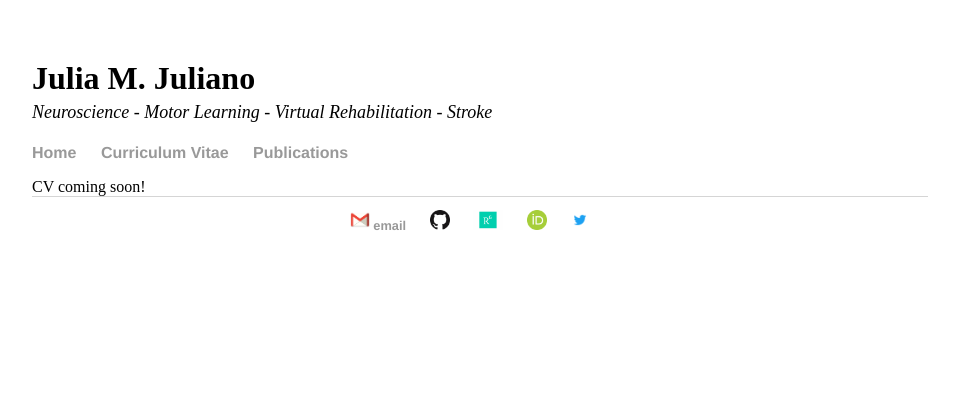
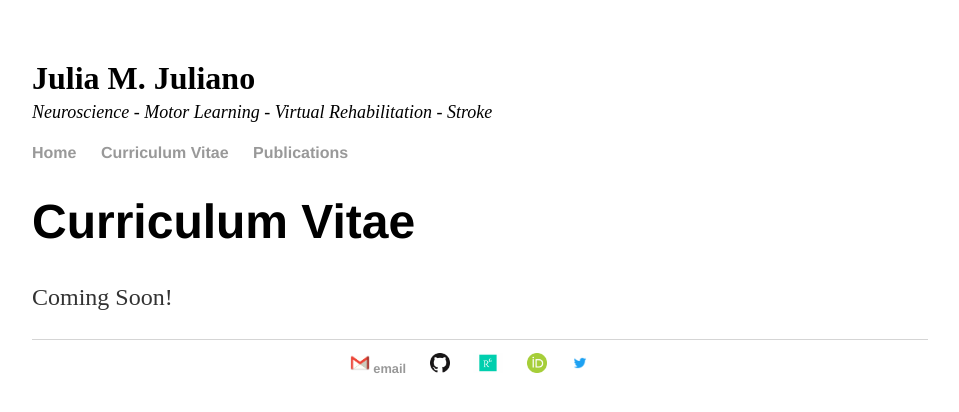
Before and after one commit to juliamjuliano/juliamjuliano.github.io, a Jekyll site: the page built from curriculum_vitae/index.html, in a window 1280 px wide. Shown: the top 412 px of the page, without its empty margins (160-1119 px from the left). Built offline with Jekyll 4.4.1, drawn with Linux system fonts in a browser that asks for light colours.

Commit message:
Update index.html

```diff
--- a/curriculum_vitae/index.html
+++ b/curriculum_vitae/index.html
@@ -2,5 +2,6 @@
 layout: default
 title: Julia M. Juliano | Curriculum Vitae
 ---
+<h1>Curriculum Vitae</h1>
 
-CV coming soon!
+<p>Coming Soon!</p>
```
